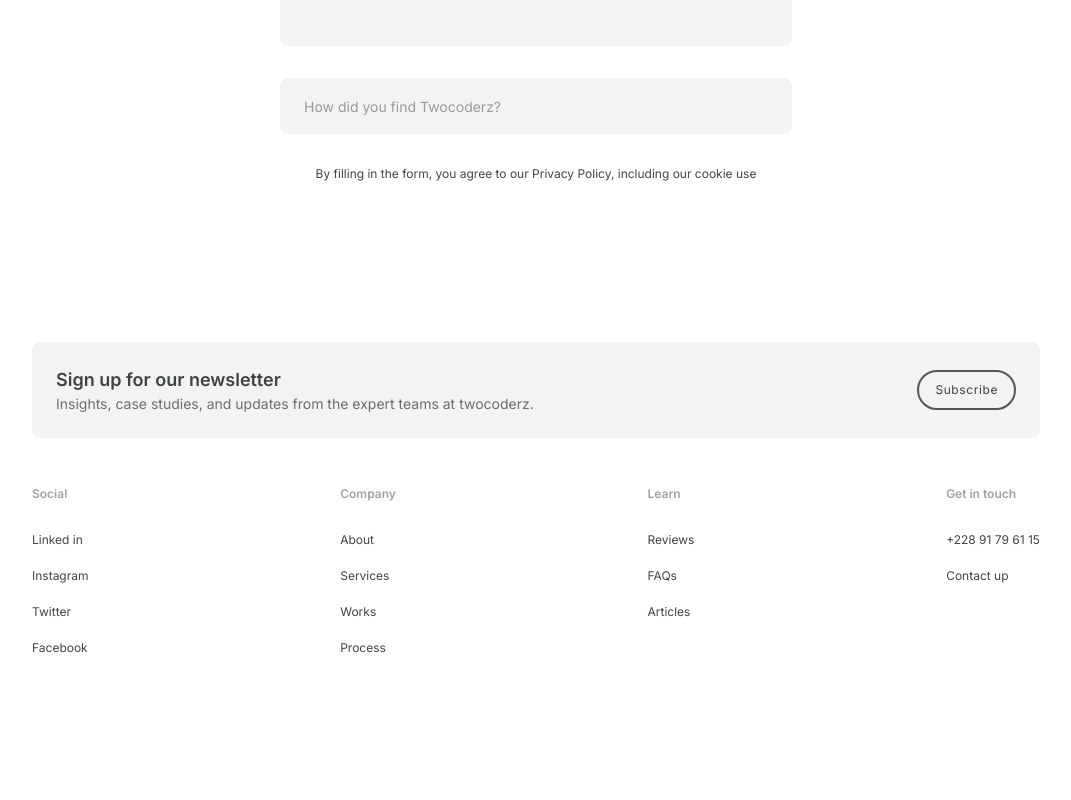
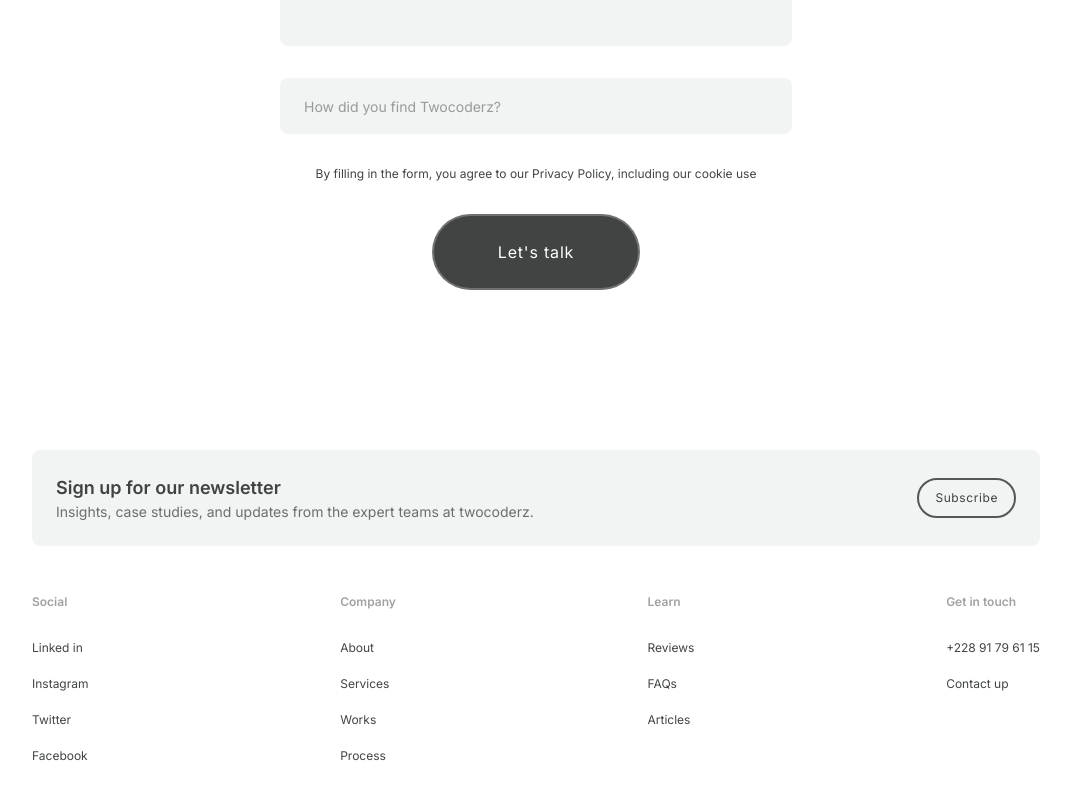
Before and after one commit to twocoderz/twocoderz.team, a React (Vite) app: page /contact in a window 1280 px wide. Shown: the part 1006-1806 px from the top of the page, without its empty margins (104-1175 px from the left). Before the commit the page ends 1744 px from the top, so only its background shows below. Built offline with nearby package versions, Linux system fonts and the light colour scheme.

Commit message:
add submit button

```diff
--- a/src/pages/contact/ContactPage.tsx
+++ b/src/pages/contact/ContactPage.tsx
@@ -1,7 +1,9 @@
 import Layout from "../../shared/components/layout/Layout";
 import { HeroSection } from "../../shared/components/sections/HeroSection";
+import { Button } from "../../shared/components/ui/Button";
 import Container from "../../shared/components/ui/Container";
 import Section from "../../shared/components/ui/Section";
+import { ArrowRightIcon } from "../../shared/icons/ArrowRightIcon";
 import ContactForm from "./components/ContactForm";
 import EmailLink from "./components/EmailLink";
 
@@ -44,6 +46,11 @@ export default function ContactPage() {
                 </span>
                 , including our cookie use
               </p>
+              <div className="text-center mt-p8">
+                <Button variant="primary" size="lg">
+                  <span> Let&apos;s talk</span>
+                </Button>
+              </div>
             </div>
           </div>
         </Container>
```
